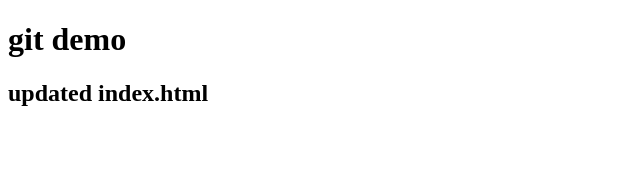
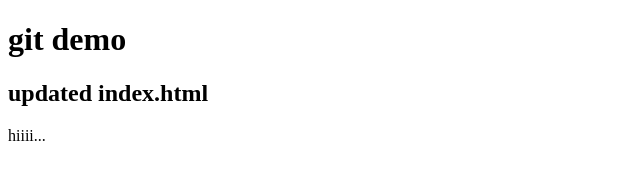
Before and after one commit to amalkunnummal/sbcloudvap2024, a plain HTML site: page index.html in a window 1280 px wide. Shown: the full height of the page, 0-640 px from the left. Drawn offline with Linux system fonts and the light colour scheme.

Commit message:
first commit

```diff
--- a/index.html
+++ b/index.html
@@ -8,5 +8,7 @@
 <body>
   <h1>git demo</h1>
   <h2>updated index.html</h2>
+  <p>hiiii...</p>
+
 </body>
 </html>
```
